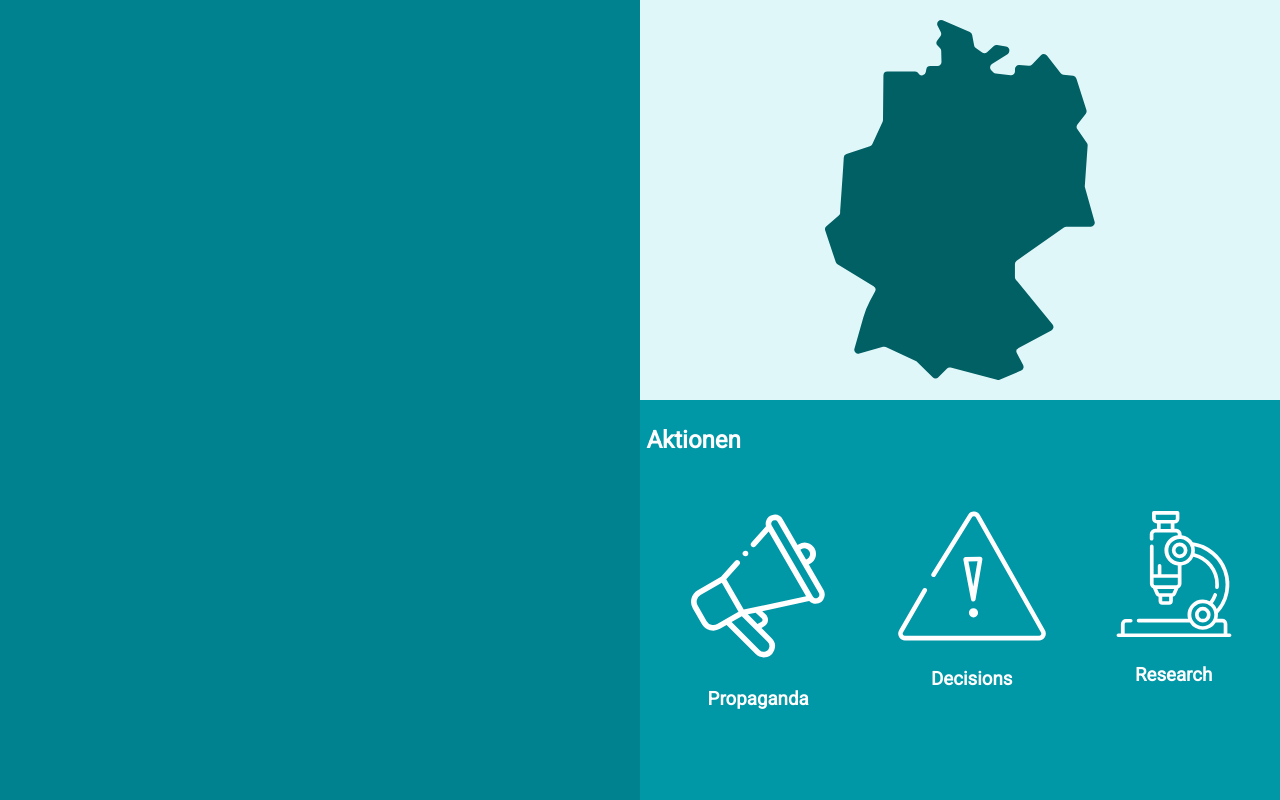
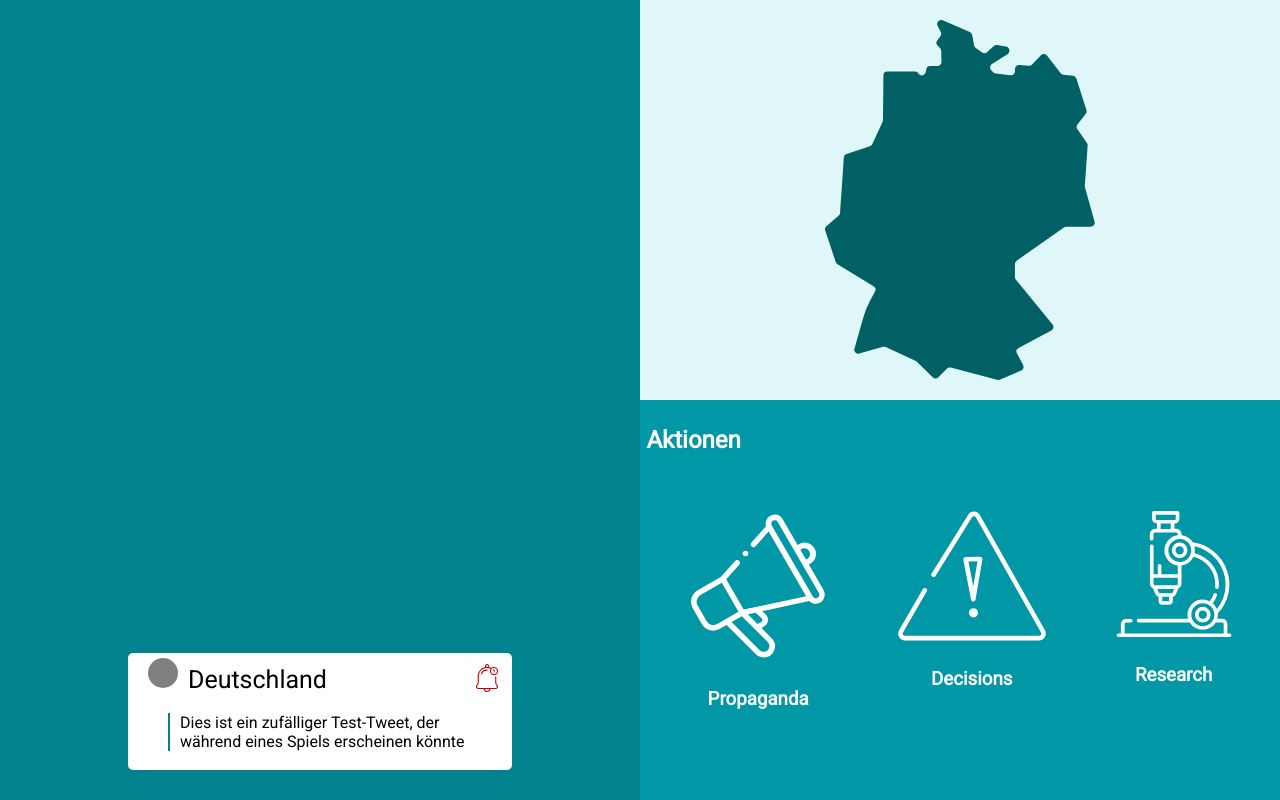
Before and after one commit to Corfus/prevent-corona, an Angular app: page /game in a window 1280 px wide. Built offline with nearby package versions, Linux system fonts and the light colour scheme.

Commit message:
Add twitter box

```diff
--- a/src/app/app.module.ts
+++ b/src/app/app.module.ts
@@ -14,7 +14,8 @@ import {ActionBarComponent} from './components/common/action-bar/action-bar.comp
 import {ActionSpaceComponent} from './components/common/action-space/action-space.component';
 import {ImageButtonComponent} from './components/common/image-button/image-button.component';
 import {ActionCatalogComponent} from './components/common/action-catalog/action-catalog.component';
-import {StatusValueComponent} from './status-value/status-value.component'
+import {StatusValueComponent} from './status-value/status-value.component';
+import { TwitterBoxComponent } from './twitter-box/twitter-box.component'
 
 @NgModule({
   declarations: [
@@ -31,6 +32,7 @@ import {StatusValueComponent} from './status-value/status-value.component'
     ImageButtonComponent,
     ActionCatalogComponent,
     StatusValueComponent,
+    TwitterBoxComponent,
   ],
   imports: [
     BrowserModule,
--- a/src/app/components/sites/game-site/game-site.component.html
+++ b/src/app/components/sites/game-site/game-site.component.html
@@ -2,6 +2,7 @@
   <div class="valueBackground">
 <!--    <div>TickCount: {{gameState.tickCount}}</div>-->
 <!--    <div>GameState: {{gameStateJSON}}</div>-->
+  <app-twitter-box id="twitterBox" userName="Deutschland" text="Dies ist ein zufälliger Test-Tweet, der während eines Spiels erscheinen könnte"></app-twitter-box>
   </div>
   <div class="flexColumn">
     <div>
--- a/src/app/components/sites/game-site/game-site.component.scss
+++ b/src/app/components/sites/game-site/game-site.component.scss
@@ -7,3 +7,11 @@
   width: 100%;
   height: 50%;
 }
+
+#twitterBox{
+  position: absolute;
+  bottom: 30px;
+  left: 10%;
+  width: 30%;
+  height: 25%;
+}
--- /dev/null
+++ b/src/app/twitter-box/twitter-box.component.html
@@ -0,0 +1,12 @@
+<div class="twitterBox">
+    <img id="bell" src="../../assets/Event_notification.svg"/>
+    <div class="user">
+        <span></span>
+        <label>{{userName}}</label>
+    </div>
+    <div class="mainText">
+        <div class="border">
+            <label >{{text}}</label>
+        </div>
+    </div>
+</div>
--- /dev/null
+++ b/src/app/twitter-box/twitter-box.component.scss
@@ -0,0 +1,57 @@
+@import "../../scss/config.scss";
+
+.twitterBox{
+    position: absolute;
+    background-color: white;
+    width: 100%;
+    height: auto;
+    border-radius: 5px;
+    bottom:0px;
+    vertical-align: bottom;
+}
+
+#bell{
+    position: absolute;
+    right: 5px;
+    top: 5px;
+    width: 40px;
+}
+
+.mainText{
+    padding-right: 40px;
+    padding-left: 40px;
+    padding-bottom: 5%;
+    padding-top: 60px;
+
+}
+
+.mainText label{
+    color: black;
+    font-size: 16px;
+}
+
+.border{
+    border-left: 2px solid $value-color;
+    padding-left: 10px;
+}
+
+.user{
+    position: absolute;
+    margin-left: 20px;
+    top: 5px;
+
+    span{
+        height: 30px;
+        width: 30px;
+        background-color: grey;
+        border-radius: 50%;
+        display: inline-block;
+    }
+    label{
+        margin-left: 10px;
+        color: black;
+        font-size: 25px;
+        margin-top: auto;
+        margin-bottom: auto;
+    }
+  }
--- /dev/null
+++ b/src/app/twitter-box/twitter-box.component.ts
@@ -0,0 +1,18 @@
+import { Component, OnInit, Input } from '@angular/core';
+
+@Component({
+  selector: 'app-twitter-box',
+  templateUrl: './twitter-box.component.html',
+  styleUrls: ['./twitter-box.component.scss']
+})
+export class TwitterBoxComponent implements OnInit {
+
+  @Input() text:string;
+  @Input() userName:string;
+
+  constructor() { }
+
+  ngOnInit(): void {
+  }
+
+}
```
Also changed, not shown: src/assets/Event_notification.svg, 1 other file (tests, documents, lock files or other folders).
